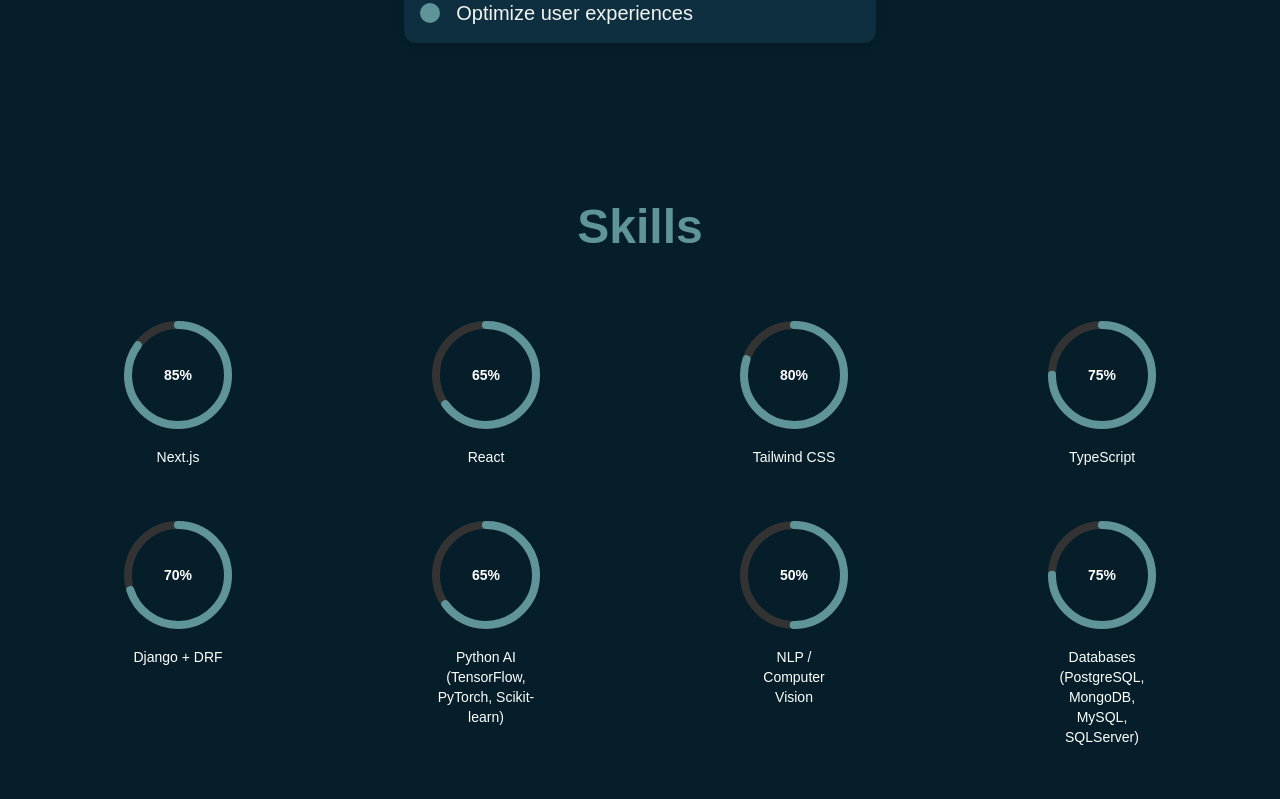
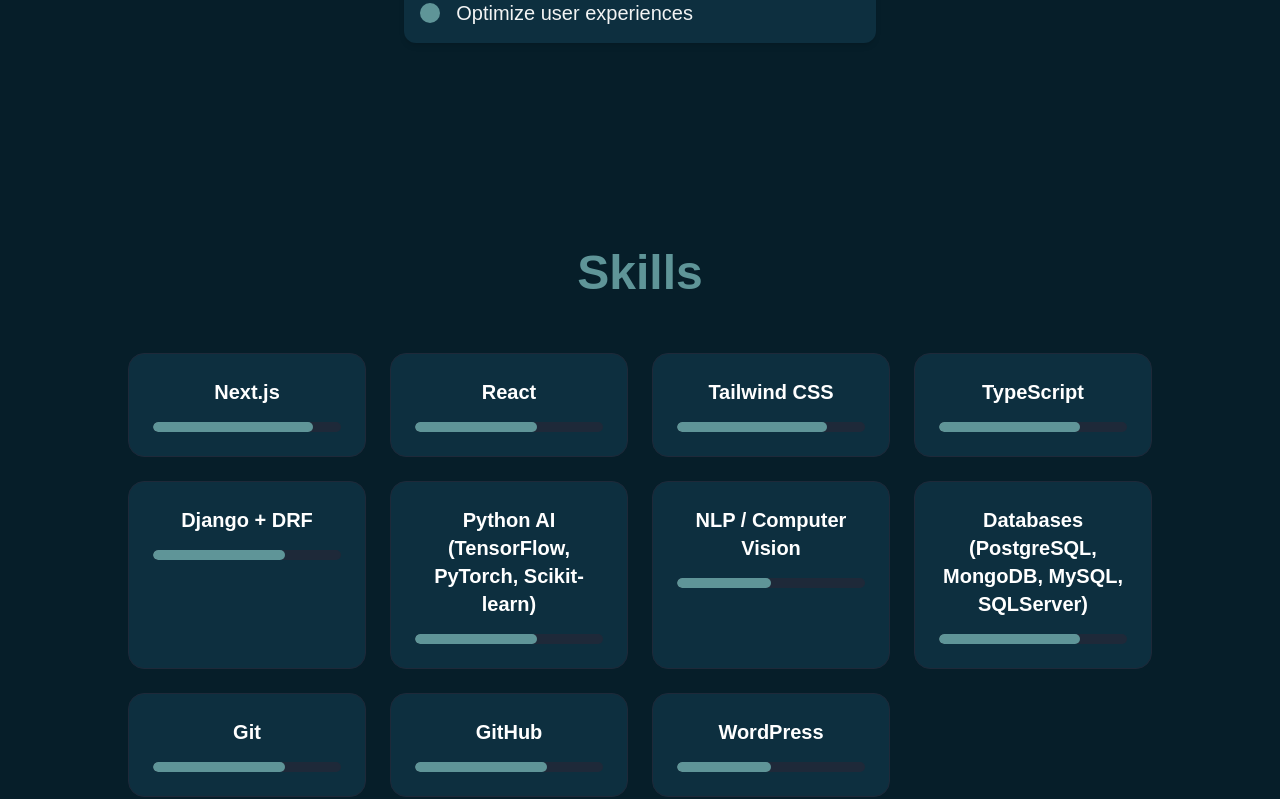
Before and after one commit to Billy-Crawford/portfolio, a Next.js app: page /en in a window 1280 px wide. Shown: the part 1720-2519 px from the top of the page. Built offline with nearby package versions, Linux system fonts and the light colour scheme; no server answers.

Commit message:
refactor: implement global PortfolioContext to reduce network waterfall

```diff
--- a/src/components/sections/Projects.tsx
+++ b/src/components/sections/Projects.tsx
@@ -4,92 +4,38 @@
 import { motion } from "framer-motion";
 import en from "@/locales/en.json";
 import fr from "@/locales/fr.json";
-import { useState, useEffect } from "react";
+import { usePortfolio } from "@/context/PortfolioContext";
 
 type Props = { locale: string };
 
-type Project = {
-  id?: number;
-  name: string;
-  name_fr?: string;
-  name_en?: string;
-  description: string;
-  description_fr?: string;
-  description_en?: string;
-  stack: string[];
-  link: string;
-};
-
-const API_URL = process.env.NEXT_PUBLIC_API_URL || "http://127.0.0.1:5001";
-
 export default function Projects({ locale }: Props) {
   const t = locale === "fr" ? fr : en;
-  const [projects, setProjects] = useState<Project[]>([]);
-  const [loading, setLoading] = useState(true);
-
-  useEffect(() => {
-    fetch(`${API_URL}/api/projects`)
-      .then((res) => res.json())
-      .then((data: Project[]) => {
-        setProjects(data.map((p) => ({
-          ...p,
-          name: locale === "fr" ? (p.name_fr || p.name) : (p.name_en || p.name),
-          description: locale === "fr" ? (p.description_fr || p.description) : (p.description_en || p.description),
-        })));
-        setLoading(false);
-      })
-      .catch(() => {
-        // fallback donnees statiques
-        setProjects([
-          { name: t.project1Name, description: t.project1Desc, stack: ["Next.js", "Django", "Tailwind", "TypeScript"], link: "#" },
-          { name: t.project2Name, description: t.project2Desc, stack: ["Next.js", "Flutter", "Django", "Tailwind"], link: "#" },
-          { name: t.project3Name, description: t.project3Desc, stack: ["Next.js", "Django", "Tailwind"], link: "#" },
-          { name: t.project4Name, description: t.project4Desc, stack: ["React", "Laravel", "Tailwind"], link: "#" },
-          { name: t.project5Name, description: t.project5Desc, stack: ["Python", "AI", "NLP"], link: "#" },
-        ]);
-        setLoading(false);
-      });
-  }, [locale]);
+  const { projects, loading } = usePortfolio();
 
   return (
-    <section id="projects" className="min-h-screen py-20">
-      <motion.h2
-        className="text-3xl md:text-5xl font-bold text-[var(--accent)] mb-10"
-        initial={{ opacity: 0, y: 20 }}
-        whileInView={{ opacity: 1, y: 0 }}
-        transition={{ duration: 0.7 }}
-        viewport={{ once: true }}
-      >
+    <section id="projects" className="py-20 min-h-screen">
+      <motion.h2 className="text-3xl md:text-5xl font-bold text-[var(--accent)] mb-14 text-center" initial={{ opacity: 0, y: 20 }} whileInView={{ opacity: 1, y: 0 }} transition={{ duration: 0.7 }} viewport={{ once: true }}>
         {t.projectsTitle}
       </motion.h2>
 
       {loading ? (
-        <div className="flex justify-center items-center h-40">
-          <div className="w-8 h-8 border-4 border-[var(--accent)] border-t-transparent rounded-full animate-spin" />
+        <div className="flex justify-center items-center h-32">
+          <div className="animate-spin rounded-full h-8 w-8 border-b-2 border-[var(--accent)]"></div>
         </div>
       ) : (
-        <div className="grid grid-cols-1 md:grid-cols-2 gap-8">
+        <div className="grid md:grid-cols-2 lg:grid-cols-3 gap-8 max-w-6xl mx-auto">
           {projects.map((project, index) => (
-            <motion.div
-              key={project.id || project.name}
-              className="p-6 rounded-xl bg-[var(--muted)] shadow-lg hover:scale-105 transition-transform cursor-pointer"
-              initial={{ opacity: 0, y: 20 }}
-              whileInView={{ opacity: 1, y: 0 }}
-              transition={{ duration: 0.6, delay: index * 0.1 }}
-              viewport={{ once: true }}
-              onClick={() => window.open(project.link, "_blank")}
-            >
-              <h3 className="text-xl font-semibold mb-2">{project.name}</h3>
-              <p className="text-gray-300 mb-4">{project.description}</p>
-              <div className="flex flex-wrap gap-2">
-                {project.stack.map((tech) => (
-                  <span
-                    key={tech}
-                    className="px-2 py-1 rounded bg-[var(--accent)] text-black text-xs font-medium"
-                  >
-                    {tech}
-                  </span>
-                ))}
+            <motion.div key={index} className="flex flex-col h-full rounded-2xl overflow-hidden bg-[var(--muted)] hover:-translate-y-2 transition-transform duration-300 shadow-lg" initial={{ opacity: 0, y: 50 }} whileInView={{ opacity: 1, y: 0 }} transition={{ duration: 0.5, delay: index * 0.1 }} viewport={{ once: true }}>
+              <div className="p-6 flex-grow">
+                <h3 className="text-2xl font-bold mb-3">{project.name}</h3>
+                <p className="text-gray-400 mb-6 line-clamp-4">{project.description}</p>
+                <div className="flex flex-wrap gap-2 mt-auto">
+                  {project.stack.map((tech, techIndex) => (
+                    <span key={techIndex} className="px-3 py-1 text-xs font-medium rounded-full bg-gray-800 text-[var(--accent)] border border-gray-700">
+                      {tech}
+                    </span>
+                  ))}
+                </div>
               </div>
             </motion.div>
           ))}
--- a/src/components/sections/Skills.tsx
+++ b/src/components/sections/Skills.tsx
@@ -4,126 +4,38 @@
 import { motion } from "framer-motion";
 import en from "@/locales/en.json";
 import fr from "@/locales/fr.json";
-import { useState, useEffect } from "react";
+import { usePortfolio } from "@/context/PortfolioContext";
 
 type Props = { locale: string };
 
-type Skill = {
-  id?: number;
-  name: string;
-  level: number;
-  tooltip?: string;
-  tooltip_fr?: string;
-  tooltip_en?: string;
-};
-
-const API_URL = process.env.NEXT_PUBLIC_API_URL || "http://127.0.0.1:5001";
-
 export default function Skills({ locale }: Props) {
   const t = locale === "fr" ? fr : en;
-  const [hoveredSkill, setHoveredSkill] = useState<string | null>(null);
-  const [skillsList, setSkillsList] = useState<Skill[]>([]);
-  const [loading, setLoading] = useState(true);
-
-  useEffect(() => {
-    fetch(`${API_URL}/api/skills`)
-      .then((res) => res.json())
-      .then((data: Skill[]) => {
-        setSkillsList(data.map((s) => ({
-          ...s,
-          tooltip: locale === "fr" ? s.tooltip_fr : s.tooltip_en,
-        })));
-        setLoading(false);
-      })
-      .catch(() => {
-        // fallback donnees statiques
-        const staticSkills: Skill[] = (t.skillsList as Skill[]) || [];
-        setSkillsList(staticSkills);
-        setLoading(false);
-      });
-  }, [locale]);
-
-  const radius = 50;
-  const stroke = 8;
-  const circumference = 2 * Math.PI * radius;
+  const { skills, loading } = usePortfolio();
 
   return (
-    <section id="skills" className="min-h-screen py-20">
-      <motion.h2
-        className="text-3xl md:text-5xl font-bold text-[var(--accent)] mb-16 text-center"
-        initial={{ opacity: 0, y: 20 }}
-        whileInView={{ opacity: 1, y: 0 }}
-        transition={{ duration: 0.7 }}
-        viewport={{ once: true }}
-      >
+    <section id="skills" className="py-20 min-h-screen flex flex-col justify-center">
+      <motion.h2 className="text-3xl md:text-5xl font-bold text-[var(--accent)] mb-14 text-center" initial={{ opacity: 0, y: 20 }} whileInView={{ opacity: 1, y: 0 }} transition={{ duration: 0.7 }} viewport={{ once: true }}>
         {t.skillsTitle}
       </motion.h2>
 
       {loading ? (
-        <div className="flex justify-center items-center h-40">
-          <div className="w-8 h-8 border-4 border-[var(--accent)] border-t-transparent rounded-full animate-spin" />
+        <div className="flex justify-center items-center h-32">
+          <div className="animate-spin rounded-full h-8 w-8 border-b-2 border-[var(--accent)]"></div>
         </div>
       ) : (
-        <div className="grid grid-cols-2 sm:grid-cols-3 md:grid-cols-4 gap-12 justify-items-center">
-          {skillsList.map((skill, index) => (
-            <motion.div
-              key={skill.name}
-              className="relative flex flex-col items-center cursor-pointer"
-              onMouseEnter={() => setHoveredSkill(skill.name)}
-              onMouseLeave={() => setHoveredSkill(null)}
-              initial={{ opacity: 0, y: 20 }}
-              whileInView={{ opacity: 1, y: 0 }}
-              transition={{ duration: 0.6, delay: index * 0.1 }}
-              whileHover={{ scale: 1.05 }}
-            >
-              {/* Cercle SVG */}
-              <svg width={120} height={120}>
-                <circle
-                  cx="60"
-                  cy="60"
-                  r={radius}
-                  stroke="#333"
-                  strokeWidth={stroke}
-                  fill="transparent"
-                />
-                <circle
-                  cx="60"
-                  cy="60"
-                  r={radius}
-                  stroke="var(--accent)"
-                  strokeWidth={stroke}
-                  fill="transparent"
-                  strokeDasharray={circumference}
-                  strokeDashoffset={circumference - (skill.level / 100) * circumference}
-                  strokeLinecap="round"
-                  transform="rotate(-90 60 60)"
-                />
-                <text
-                  x="60"
-                  y="65"
-                  textAnchor="middle"
-                  fill="white"
-                  fontSize="14"
-                  fontWeight="bold"
-                >
-                  {skill.level}%
-                </text>
-              </svg>
-
-              {/* Nom */}
-              <p className="mt-3 text-sm text-center font-medium text-white max-w-[100px]">
+        <div className="grid grid-cols-2 md:grid-cols-4 gap-6 max-w-5xl mx-auto w-full">
+          {skills.map((skill, index) => (
+            <motion.div key={index} className="group flex flex-col items-center p-6 rounded-2xl bg-[var(--muted)] border border-gray-800 hover:border-[var(--accent)] transition-colors relative" initial={{ opacity: 0, scale: 0.8 }} whileInView={{ opacity: 1, scale: 1 }} transition={{ duration: 0.5, delay: index * 0.1 }} viewport={{ once: true }}>
+              <div className="text-lg md:text-xl font-bold text-white group-hover:text-[var(--accent)] transition-colors z-10 mb-4 text-center">
                 {skill.name}
-              </p>
-
-              {/* Infobulle */}
-              {hoveredSkill === skill.name && skill.tooltip && (
-                <motion.div
-                  className="absolute -top-12 left-1/2 -translate-x-1/2 bg-[var(--accent)] text-black text-xs px-3 py-1 rounded-lg whitespace-nowrap z-10 shadow-lg"
-                  initial={{ opacity: 0, y: 5 }}
-                  animate={{ opacity: 1, y: 0 }}
-                >
+              </div>
+              <div className="w-full bg-gray-800 rounded-full h-2.5 overflow-hidden">
+                <motion.div className="h-2.5 rounded-full bg-[var(--accent)]" initial={{ width: 0 }} whileInView={{ width: `${skill.level}%` }} transition={{ duration: 1, delay: 0.5 + index * 0.1 }} viewport={{ once: true }}></motion.div>
+              </div>
+              {skill.tooltip && (
+                <div className="absolute -top-10 scale-0 group-hover:scale-100 transition-transform bg-[var(--accent)] text-black text-xs px-3 py-1 rounded shadow-lg whitespace-nowrap z-20">
                   {skill.tooltip}
-                </motion.div>
+                </div>
               )}
             </motion.div>
           ))}
--- /dev/null
+++ b/src/context/PortfolioContext.tsx
@@ -0,0 +1,85 @@
+"use client";
+
+import { createContext, useContext, useEffect, useState, ReactNode } from "react";
+import en from "@/locales/en.json";
+import fr from "@/locales/fr.json";
+
+export type Project = { id?: number; name: string; description: string; stack: string[]; link: string; };
+export type Skill = { id?: number; name: string; level: number; tooltip?: string; };
+export type Content = Record<string, { value_fr: string; value_en: string }>;
+
+type PortfolioData = {
+  content: Content | null;
+  projects: Project[];
+  skills: Skill[];
+  services: string[];
+  loading: boolean;
+};
+
+const PortfolioContext = createContext<PortfolioData | undefined>(undefined);
+const API_URL = process.env.NEXT_PUBLIC_API_URL || "http://127.0.0.1:5001";
+
+export function PortfolioProvider({ children, locale }: { children: ReactNode; locale: string }) {
+  const t = locale === "fr" ? fr : en;
+  const [data, setData] = useState<PortfolioData>({
+    content: null,
+    projects: [],
+    skills: [],
+    services: [],
+    loading: true,
+  });
+
+  useEffect(() => {
+    let isMounted = true;
+
+    Promise.all([
+      fetch(`${API_URL}/api/content`).then(r => r.json()).catch(() => null),
+      fetch(`${API_URL}/api/projects`).then(r => r.json()).catch(() => null),
+      fetch(`${API_URL}/api/skills`).then(r => r.json()).catch(() => null),
+      fetch(`${API_URL}/api/services`).then(r => r.json()).catch(() => null),
+    ]).then(([contentData, projectsData, skillsData, servicesData]) => {
+      if (!isMounted) return;
+
+      const projects = (projectsData && !projectsData.error) ? projectsData.map((p: any) => ({
+        ...p,
+        name: locale === "fr" ? (p.name_fr || p.name) : (p.name_en || p.name),
+        description: locale === "fr" ? (p.description_fr || p.description) : (p.description_en || p.description),
+      })) : [
+        { name: t.project1Name, description: t.project1Desc, stack: ["Next.js", "Django", "Tailwind", "TypeScript"], link: "#" },
+        { name: t.project2Name, description: t.project2Desc, stack: ["Next.js", "Flutter", "Django", "Tailwind"], link: "#" },
+        { name: t.project3Name, description: t.project3Desc, stack: ["Next.js", "Django", "Tailwind"], link: "#" },
+        { name: t.project4Name, description: t.project4Desc, stack: ["React", "Laravel", "Tailwind"], link: "#" },
+        { name: t.project5Name, description: t.project5Desc, stack: ["Python", "AI", "NLP"], link: "#" },
+      ];
+
+      const skills = (skillsData && !skillsData.error) ? skillsData.map((s: any) => ({
+        ...s,
+        tooltip: locale === "fr" ? s.tooltip_fr : s.tooltip_en,
+      })) : (t.skillsList as Skill[]);
+
+      const services = (servicesData && !servicesData.error) ? servicesData.map((s: any) =>
+        locale === "fr" ? s.text_fr : s.text_en
+      ) : t.servicesList;
+
+      setData({
+        content: (contentData && !contentData.error) ? contentData : null,
+        projects,
+        skills,
+        services,
+        loading: false,
+      });
+    });
+
+    return () => { isMounted = false; };
+  }, [locale]);
+
+  return <PortfolioContext.Provider value={data}>{children}</PortfolioContext.Provider>;
+}
+
+export function usePortfolio() {
+  const context = useContext(PortfolioContext);
+  if (context === undefined) {
+    throw new Error("usePortfolio must be used within a PortfolioProvider");
+  }
+  return context;
+}
```
Also changed, not shown: src/app/[locale]/layout.tsx (+5 -2 lines), src/components/layout/Footer.tsx (+4 -14 lines), src/components/sections/About.tsx (+6 -28 lines), src/components/sections/Hero.tsx (+10 -53 lines), src/components/sections/Services.tsx (+7 -45 lines).
